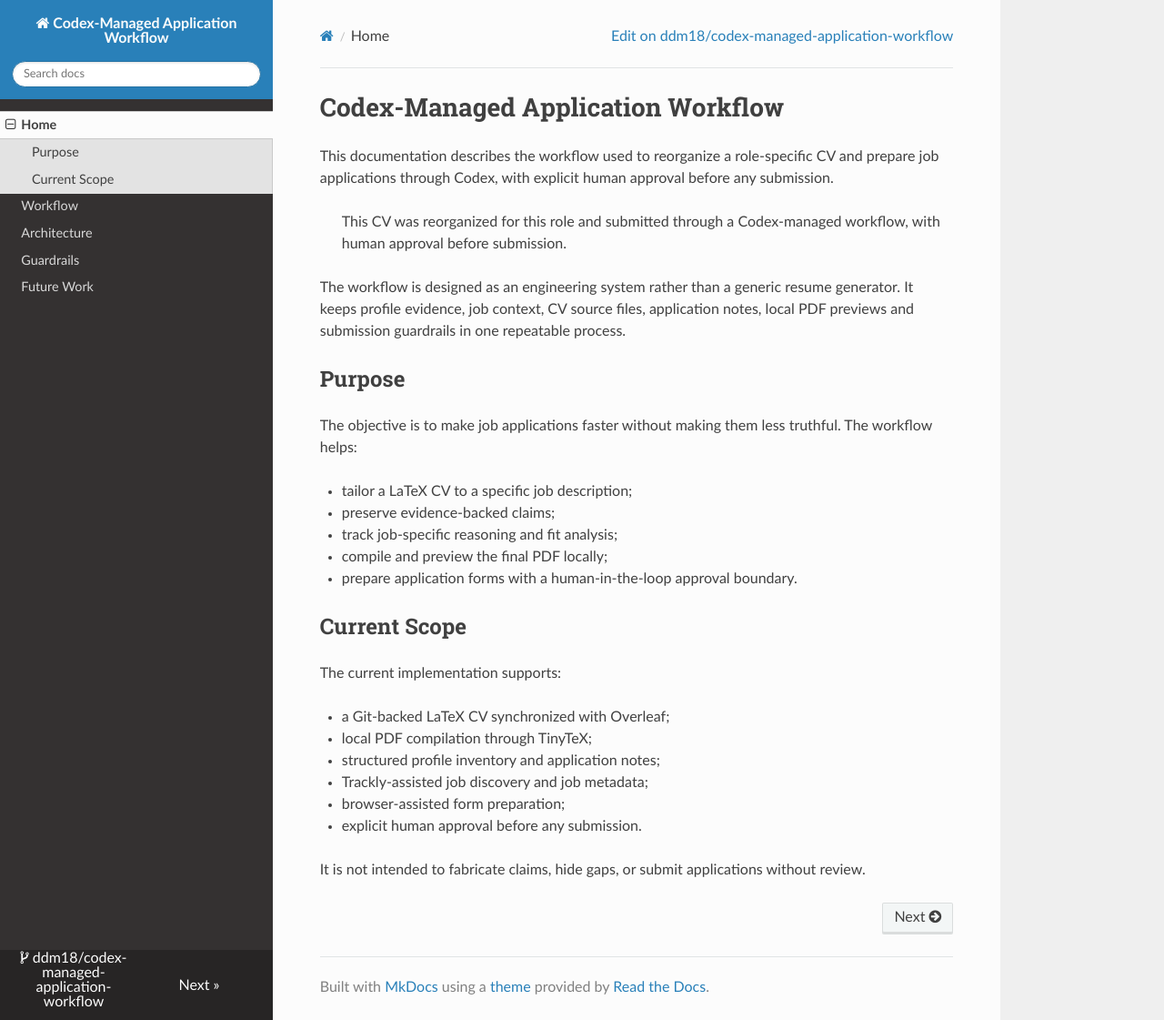
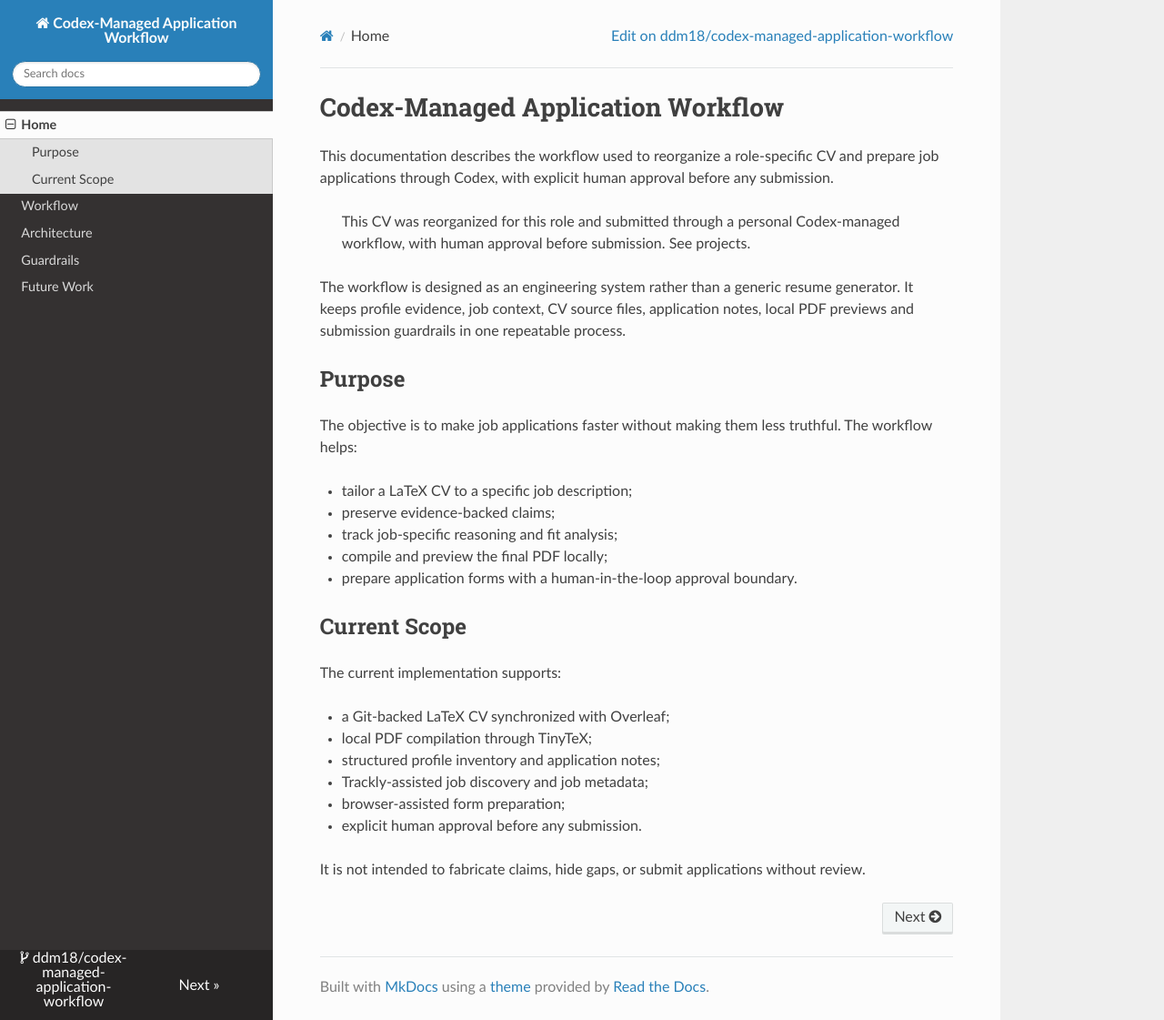
Before and after one commit to ddm18/codex-managed-application-workflow, an MkDocs documentation site: the page built from docs/index.md, in a window 1280 px wide and 1121 px high. Shown: the whole window at 91% size. Built offline with MkDocs 1.6.1, drawn with Linux system fonts in a browser that asks for light colours; nearby versions of some CDN libraries.

Commit message:
Clarify personal Codex workflow wording

```diff
--- a/docs/index.md
+++ b/docs/index.md
@@ -4,8 +4,8 @@ This documentation describes the workflow used to reorganize a role-specific CV
 and prepare job applications through Codex, with explicit human approval before
 any submission.
 
-> This CV was reorganized for this role and submitted through a Codex-managed
-> workflow, with human approval before submission.
+> This CV was reorganized for this role and submitted through a personal
+> Codex-managed workflow, with human approval before submission. See projects.
 
 The workflow is designed as an engineering system rather than a generic resume
 generator. It keeps profile evidence, job context, CV source files, application
```
Also changed, not shown: docs/guardrails.md (+2 -2 lines).
